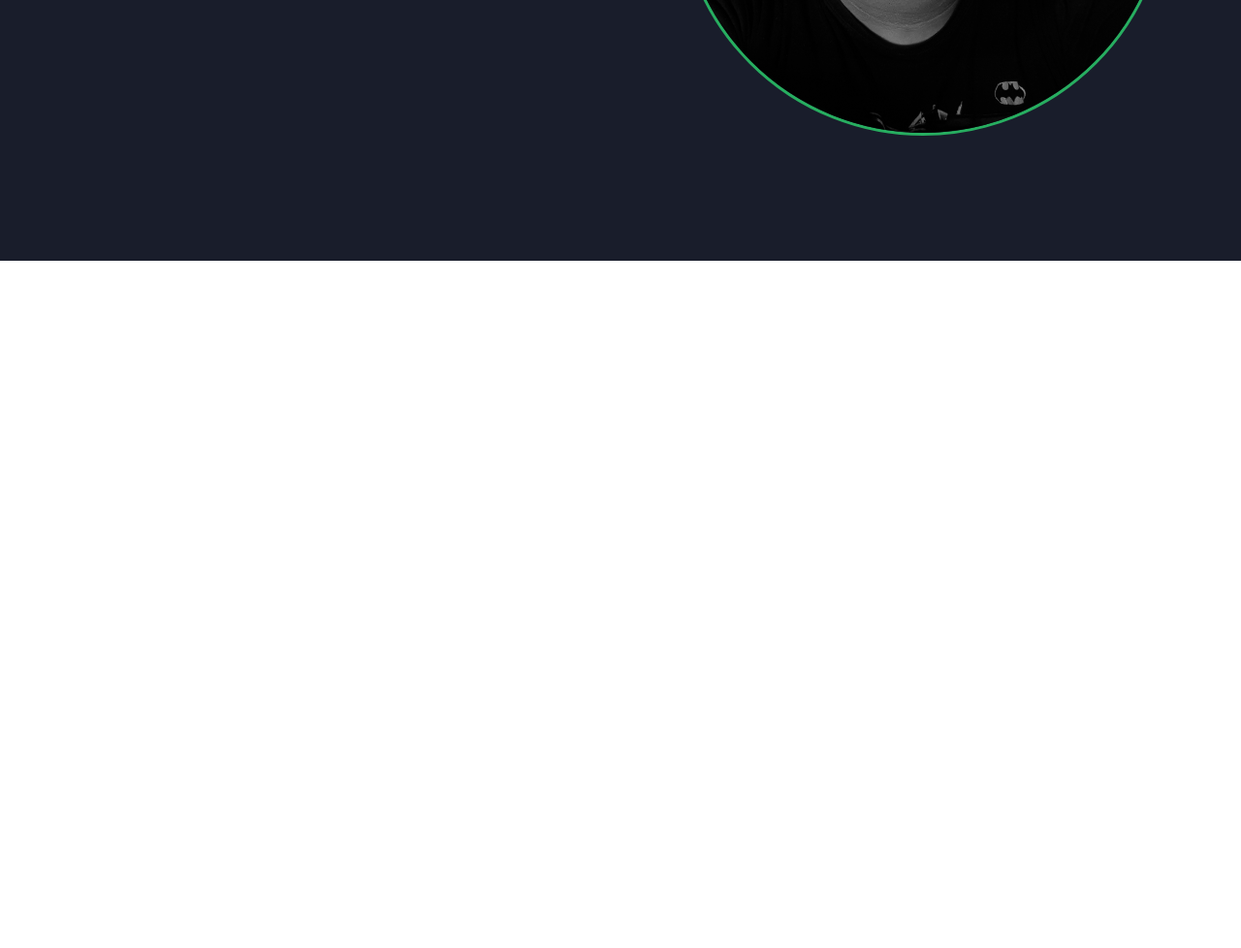
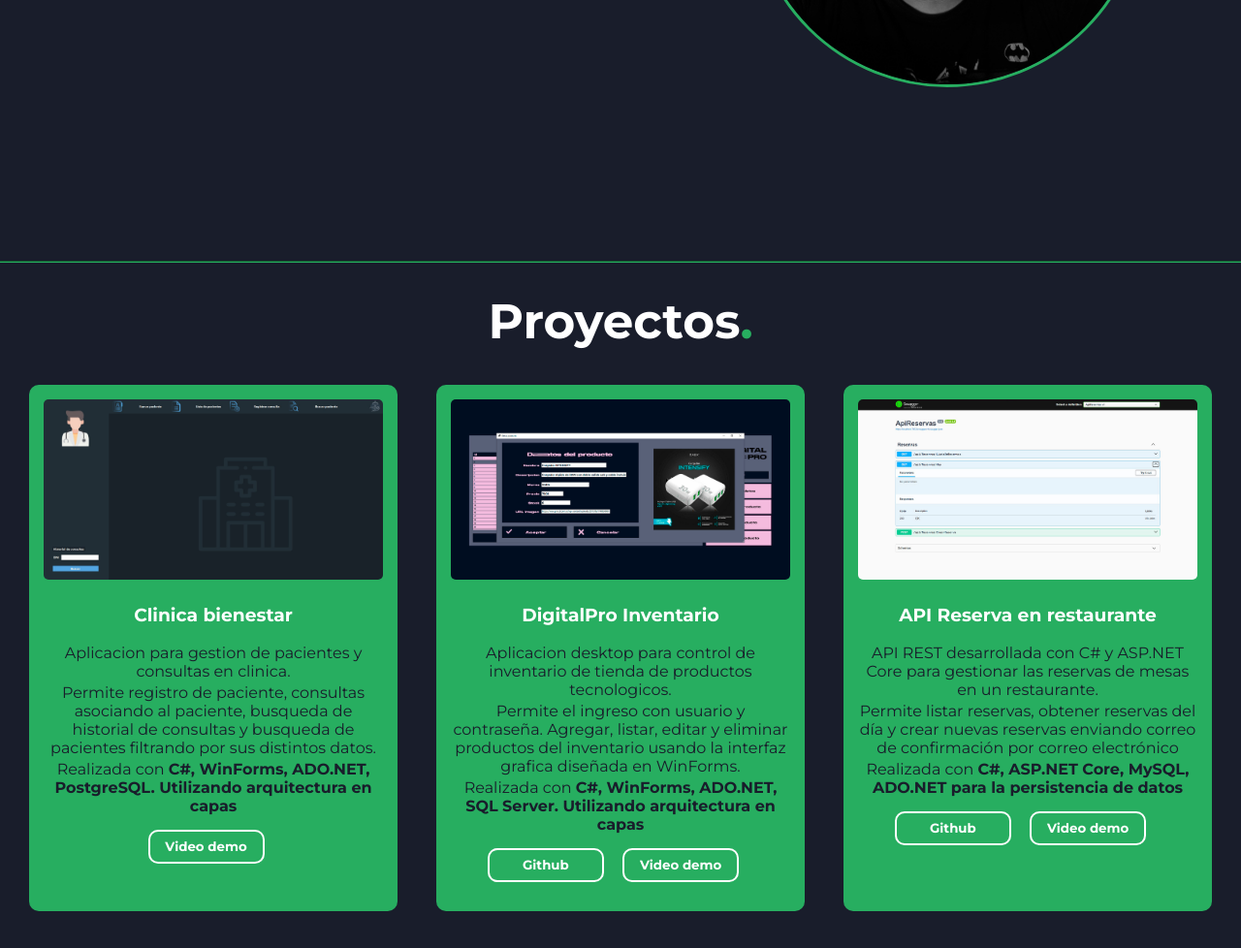
Before and after one commit to damidevel0per/portfolio-damian-perez, a plain HTML site: page index.html in a window 1280 px wide. Shown: the part 560-1538 px from the top of the page at 97% size. Before the commit the page ends 829 px from the top, so only its background shows below. Drawn offline with Linux system fonts and the light colour scheme.

Commit message:
agregando section proyectos y actualizando estilos

```diff
--- a/css/estilo.css
+++ b/css/estilo.css
@@ -68,17 +68,94 @@ button{
 button:hover{
     background-color: #27AE60;
     color: white;
-
 }
 
-img{
-    width: 500px;
+.hero img{
+    width: 400px;
     border: solid 3px #27AE60;
     border-radius: 500px;
     transition: 0.5s;
 }
 
-img:hover{
+.hero img:hover{
     border: solid 3px #27AE60;
     transform: scale(1.05);
 }
+
+.proyectos{
+    margin: 0;
+    background-color: #191D2B;
+    height: 100vh;
+    display: flex;
+    flex-direction: column;
+    align-items: center;
+}
+
+hr{
+    width: 160vh;
+    border-color: #27AE60;
+    margin-bottom: 30px;
+}
+
+.proyectos h2{
+    font-size: 50px;
+    padding-bottom: 15px;
+    text-align: center;
+    color: #27AE60;
+}
+
+.proyectos-personales{
+    display: flex;
+    justify-content: space-around;
+}
+
+.tarjeta-proyecto{
+    text-align: center;
+    align-items: center;
+    color: #191D2B;
+    background-color: #27AE60;
+    width: 350px;
+    padding: 15px;
+    border-radius: 10px;
+    margin: 20px;
+    display: flex;
+    flex-direction: column;
+    transition: 0.5s;
+}
+
+.tarjeta-proyecto:hover{
+    transform: scale(1.05);
+}
+
+.tarjeta-proyecto p{
+    padding-top: 3px;
+    text-align: center;
+}
+.tarjeta-proyecto h3{
+    margin-top: 25px;
+    margin-bottom: 15px;
+    color: white;
+}
+
+.tarjeta-proyecto img{
+    width: 350px;
+    border-radius: 5px;
+}
+
+.tarjeta-proyecto button{
+    background-color: transparent;
+    border: solid 2px white;
+    border-radius: 10px;
+    color: white;
+    font-weight: bold;
+    height: 35px;
+    width: 120px;
+    margin-right: 15px;
+    margin-top: 15px;
+    margin-bottom: 15px;
+}
+
+.tarjeta-proyecto button:hover{
+    background-color: white;
+    color:  #27AE60;
+}
--- a/index.html
+++ b/index.html
@@ -32,6 +32,47 @@
                 <img src="imagenes/yo.jpg" alt="">
             </div>
         </section>
+
+        <section class="proyectos">
+            <div>
+                <hr>
+            </div>
+
+            <h2><span>Proyectos</span>.</h2>
+            <div class="proyectos-personales">
+                <div class="tarjeta-proyecto">
+                    <img src="imagenes/clinica.jpg" alt="">
+                    <h3><strong>Clinica bienestar</strong></h3>
+                    <p>Aplicacion para gestion de pacientes y consultas en clinica.</p>
+                    <p>Permite registro de paciente, consultas asociando al paciente, busqueda de historial de consultas y busqueda de pacientes filtrando por sus distintos datos.</p>
+                    <p>Realizada con <strong>C#, WinForms, ADO.NET, PostgreSQL. Utilizando arquitectura en capas</strong></p>
+                    <a target="_blank" href="https://www.linkedin.com/posts/damian-perez-0b23a1233_csharp-dotnet-postgresql-activity-7339300000658534401-TOmF?utm_source=share&utm_medium=member_desktop&rcm=ACoAADpBhUYBkro1Dvd-C0uLrDm5BXn7V7vVRL8"><button>Video demo</button></a>
+                </div>
+                <div class="tarjeta-proyecto">
+                    <img src="imagenes/digital_pro.jpg" alt="">
+                    <h3><strong>DigitalPro Inventario</strong></h3>
+                    <p>Aplicacion desktop para control de inventario de tienda de productos tecnologicos.</p>
+                    <p>Permite el ingreso con usuario y contraseña. Agregar, listar, editar y eliminar productos del inventario usando la interfaz grafica diseñada en WinForms.</p>
+                    <p>Realizada con <strong>C#, WinForms, ADO.NET, SQL Server. Utilizando arquitectura en capas</strong></p>
+                    <div class="botones">
+                        <a target="_blank" href="https://github.com/damidevel0per/DIGITALPROINVENTARIO"><button>Github</button></a>
+                        <a target="_blank" href="https://www.linkedin.com/posts/damian-perez-0b23a1233_csharp-winforms-sqlserver-activity-7324231262791958529-WVpp?utm_source=share&utm_medium=member_desktop&rcm=ACoAADpBhUYBkro1Dvd-C0uLrDm5BXn7V7vVRL8"><button>Video demo</button></a>
+                    </div>
+
+                </div>
+                <div class="tarjeta-proyecto">
+                    <img src="imagenes/api_reservas.jpg" alt="">
+                    <h3 class="card-title text-white"><strong>API Reserva en restaurante</strong></h3>
+                    <p class="card-text">API REST desarrollada con C# y ASP.NET Core para gestionar las reservas de mesas en un restaurante.</p>
+                    <p>Permite listar reservas, obtener reservas del día y crear nuevas reservas enviando correo de confirmación por correo electrónico</p>
+                    <p>Realizada con <strong>C#, ASP.NET Core, MySQL, ADO.NET para la persistencia de datos</strong></p>
+                    <div class="botones">
+                        <a target="_blank" href="https://github.com/damidevel0per/ApiReservaRestaurante"><button>Github</button></a>
+                        <a target="_blank" href="https://www.linkedin.com/posts/damian-perez-0b23a1233_csharp-dotnet-api-activity-7331364352177901568-zySz?utm_source=share&utm_medium=member_desktop&rcm=ACoAADpBhUYBkro1Dvd-C0uLrDm5BXn7V7vVRL8"><button>Video demo</button></a>
+                    </div>
+                </div>
+            </div>
+        </section>
     </main>
 
 </body>
```
Also changed, not shown: imagenes/api_reservas.jpg (added), imagenes/clinica.jpg (added), imagenes/digital_pro.jpg (added).
